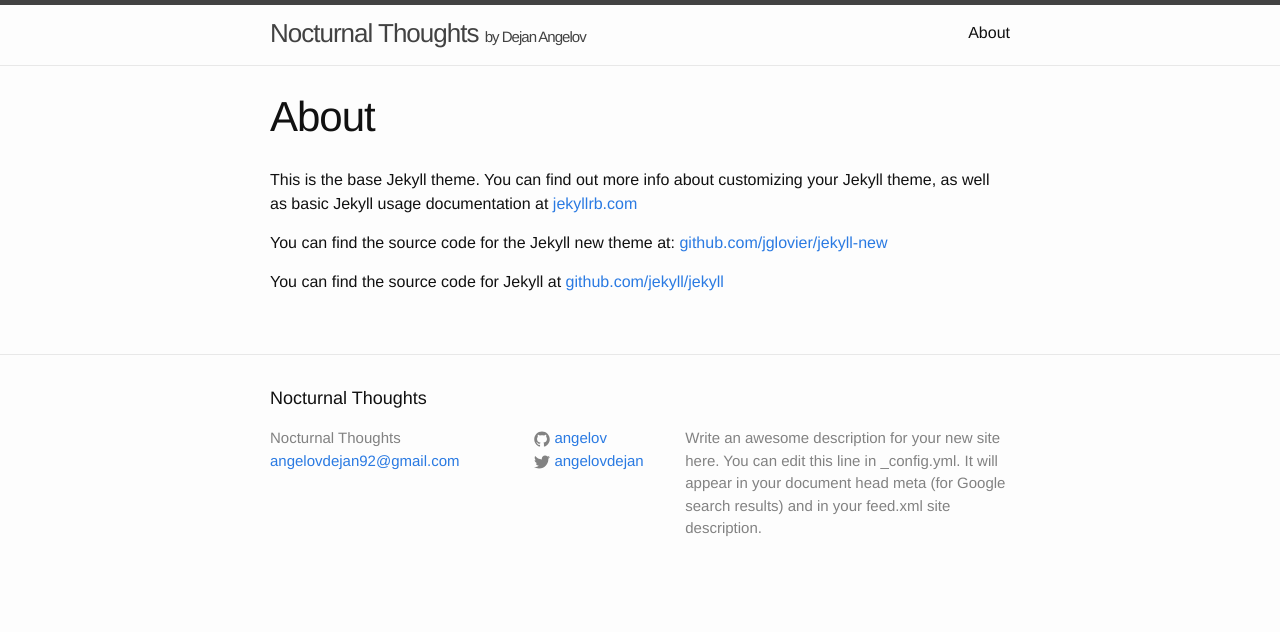
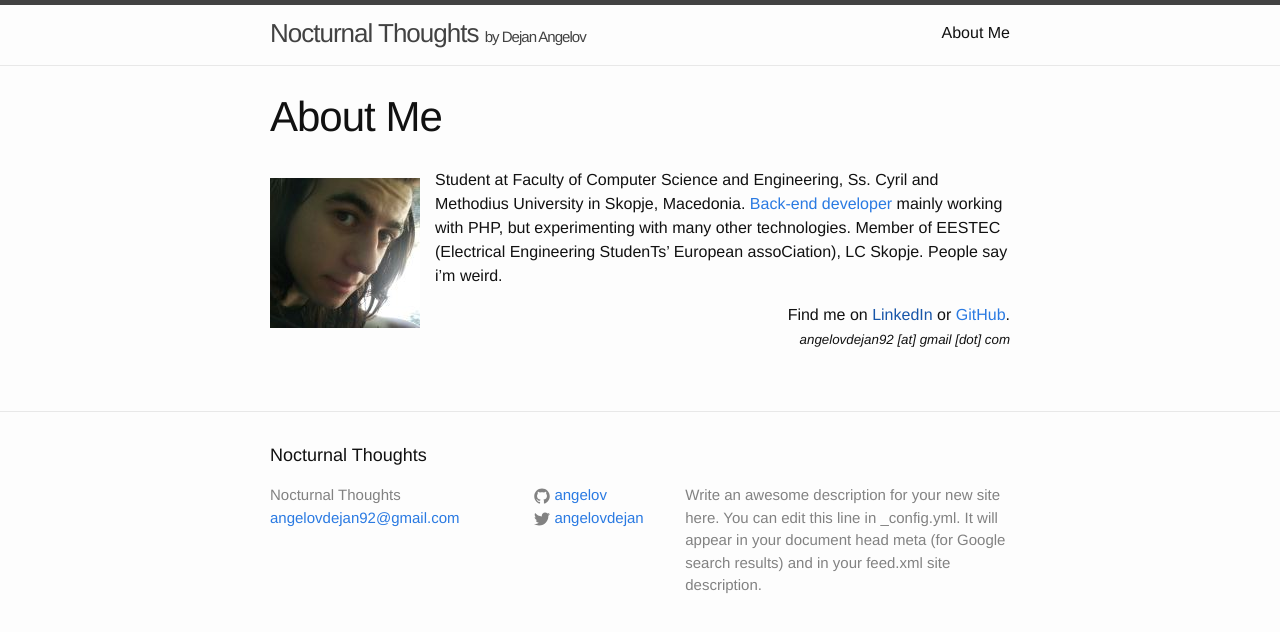
Before and after one commit to angelov/angelov.github.io, a Jekyll site: the page built from about.md, in a window 1280 px wide. Shown: the top 632 px of the page. Built offline with Jekyll 4.4.1, drawn with Linux system fonts in a browser that asks for light colours.

Commit message:
about page

```diff
--- a/about.md
+++ b/about.md
@@ -1,11 +1,13 @@
 ---
 layout: page
-title: About
+title: About Me
 permalink: /about/
 ---
 
-This is the base Jekyll theme. You can find out more info about customizing your Jekyll theme, as well as basic Jekyll usage documentation at [jekyllrb.com](http://jekyllrb.com/)
+<img class="img-left" src="{{ site.url }}/images/100_4188-cropped.jpg">
+Student at Faculty of Computer Science and Engineering, Ss. Cyril and Methodius University in Skopje, Macedonia. [Back-end developer](http://ultim8.info) mainly working with PHP, but experimenting with many other technologies. Member of EESTEC (Electrical Engineering StudenTs’ European assoCiation), LC Skopje. People say i’m weird.
 
-You can find the source code for the Jekyll new theme at: [github.com/jglovier/jekyll-new](https://github.com/jglovier/jekyll-new)
-
-You can find the source code for Jekyll at [github.com/jekyll/jekyll](https://github.com/jekyll/jekyll)
+<p style="text-align: right">
+	Find me on <a href="">LinkedIn</a> or <a href="http://github.com/angelov">GitHub</a>.<br />
+	<em><small>angelovdejan92 [at] gmail [dot] com</small></em>
+</p>
```
Also changed, not shown: images/100_4188-cropped.jpg (added).
